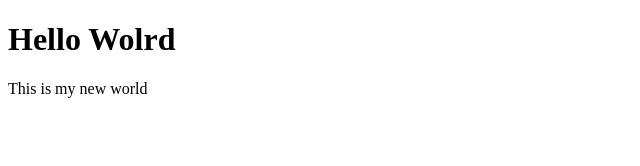
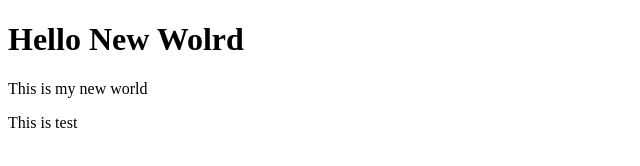
Before and after one commit to jeffinsamgeorge7/LearnGit, a plain HTML site: page index.html in a window 1280 px wide. Shown: the whole page, without its empty margins (0-640 px from the left). Drawn offline with Linux system fonts and the light colour scheme.

Commit message:
feature add

```diff
--- a/index.html
+++ b/index.html
@@ -6,7 +6,8 @@
     <title>Document</title>
 </head>
 <body>
-    <h1>Hello Wolrd</h1>
+    <h1>Hello New Wolrd </h1>
     <p>This is my new world</p>
+    <p>This is test</p>
 </body>
 </html>
```
Also changed, not shown: helipot.html (+1 -0 lines).
